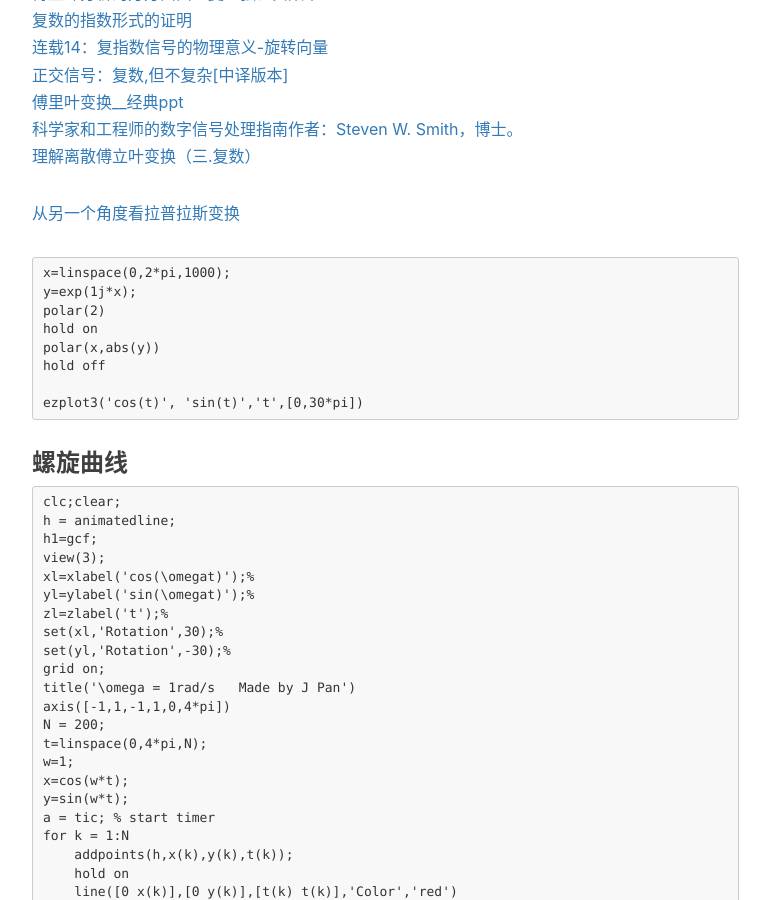
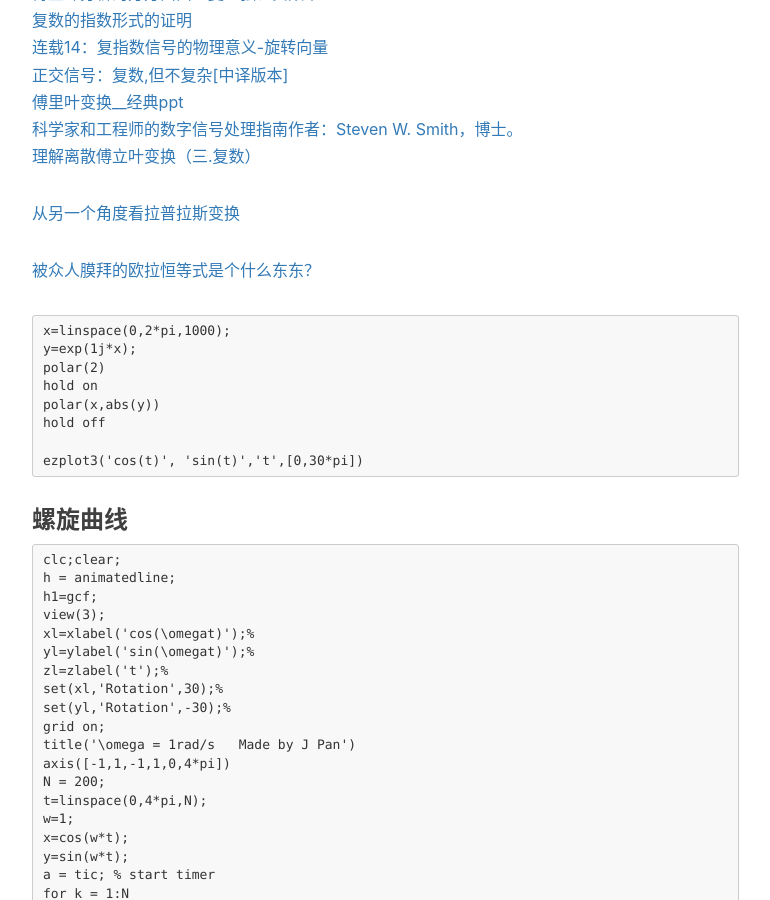
Before and after one commit to gary-robotics/dlward, a Jekyll site: the page built from _posts/2018-06-20-复数的意义-2018.markdown, in a window 1280 px wide and 900 px high, scrolled down 1069 px. Shown: the whole window, without its empty margins (233-1003 px from the left). Built offline with Jekyll 4.4.1, drawn with Linux system fonts in a browser that asks for light colours; nearby versions of some CDN libraries; comment, search, counter and statistics services are not loaded.

Commit message:
Update 2018-06-20-复数的意义-2018.markdown

````diff
--- a/_posts/2018-06-20-复数的意义-2018.markdown
+++ b/_posts/2018-06-20-复数的意义-2018.markdown
@@ -26,7 +26,7 @@ tags:                               #标签
 
 [从另一个角度看拉普拉斯变换](https://zhuanlan.zhihu.com/p/40783304)
 
-
+[被众人膜拜的欧拉恒等式是个什么东东？](https://zhuanlan.zhihu.com/p/40302967)
 
 ```
 x=linspace(0,2*pi,1000);
````
